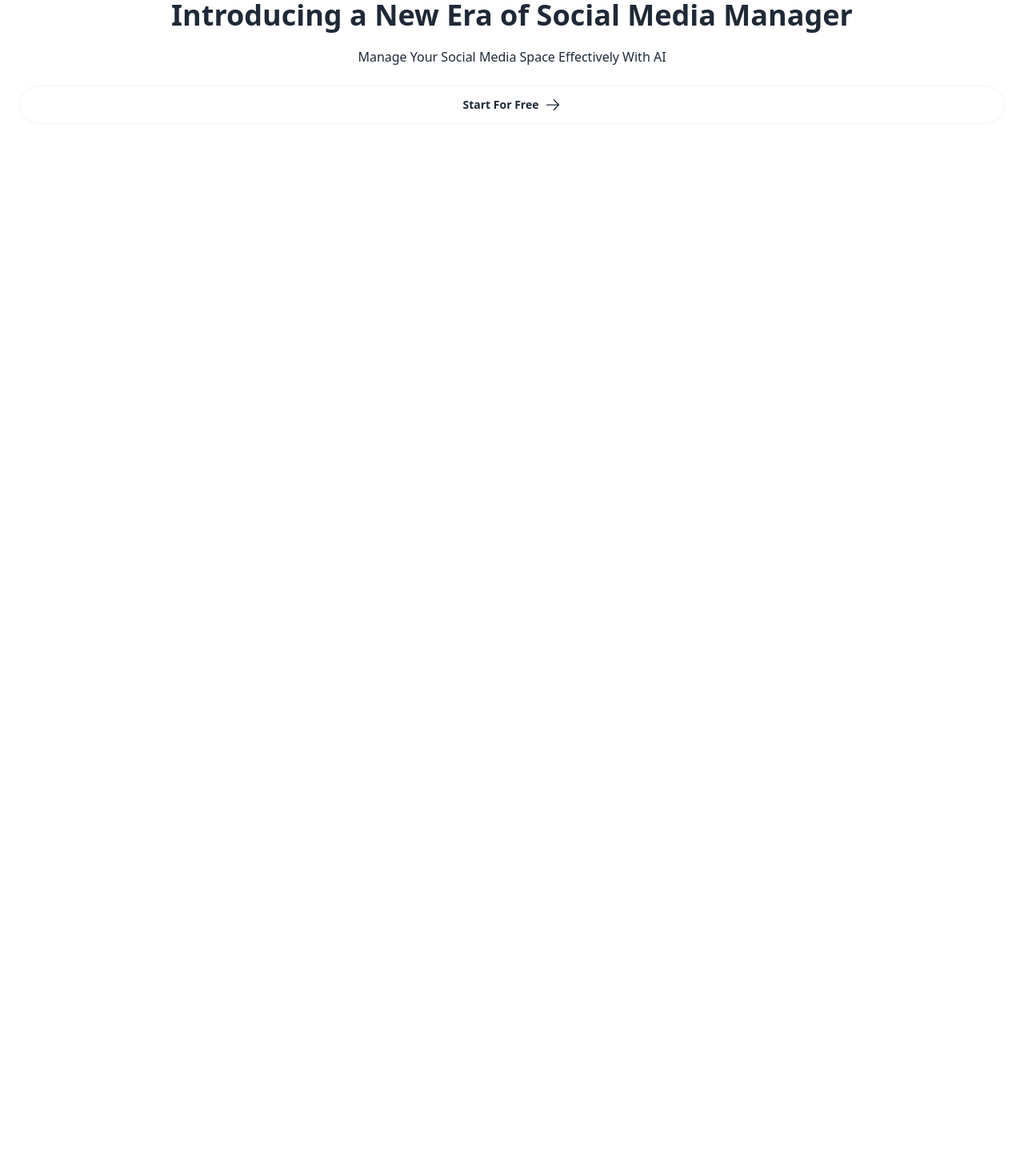
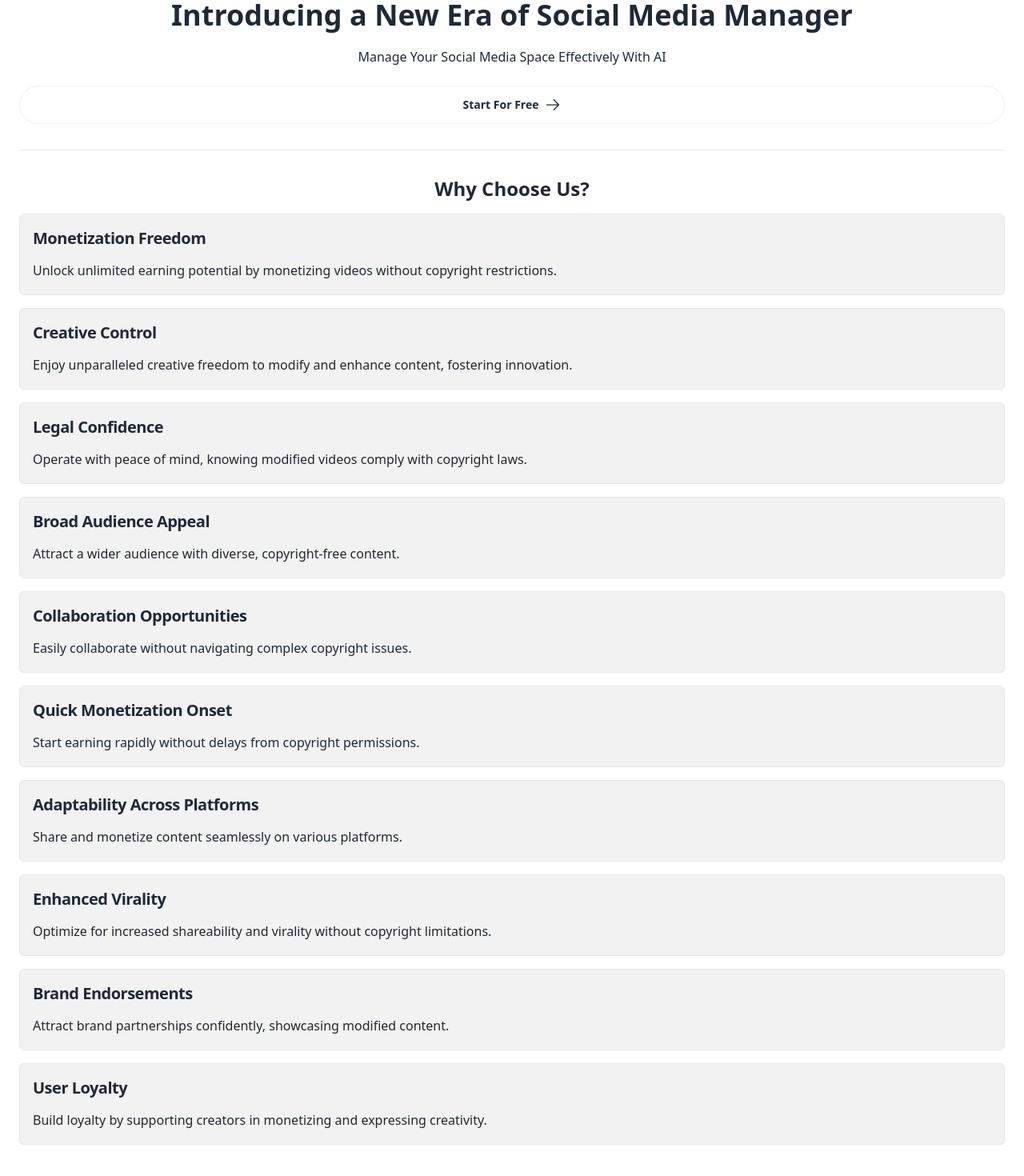
Before and after one commit to Ohanronnie/project-albert-frontend, a React (Vite) app: page / in a window 1280 px wide. Shown: the part 112-1582 px from the top of the page at 80% size. Before the commit the page ends 1280 px from the top, so only its background shows below. Built offline with nearby package versions, Linux system fonts and the light colour scheme; no server answers.

Commit message:
Added advantages

```diff
--- a/index.html
+++ b/index.html
@@ -4,12 +4,12 @@
     <meta charset="UTF-8" />
     <link rel="icon" type="image/svg+xml" href="/vite.svg" />
     <meta name="viewport" content="width=device-width, initial-scale=1.0" />
-    <title>Vite + React</title>
+    <title>Itools AI</title>
   </head>
   <script src="/eruda.js"></script>
   <script>
     if (window.location.port == 7700) {
-      location = "http://localhost:5173/payment/pay";
+      location = "http://localhost:5173";
     } else if (window.location.port == 5173) {
       eruda.init();
     }
--- a/src/routes/Landing.jsx
+++ b/src/routes/Landing.jsx
@@ -1,6 +1,62 @@
 import Header from "../components/Header";
 import { ArrowRightIcon } from "@heroicons/react/24/outline";
 import { Link } from "react-router-dom";
+const advantages = [
+  {
+    title: "Monetization Freedom",
+    body: "Unlock unlimited earning potential by monetizing videos without copyright restrictions.",
+  },
+  {
+    title: "Creative Control",
+    body: "Enjoy unparalleled creative freedom to modify and enhance content, fostering innovation.",
+  },
+  {
+    title: "Legal Confidence",
+    body: "Operate with peace of mind, knowing modified videos comply with copyright laws.",
+  },
+  {
+    title: "Broad Audience Appeal",
+    body: "Attract a wider audience with diverse, copyright-free content.",
+  },
+  {
+    title: "Collaboration Opportunities",
+    body: "Easily collaborate without navigating complex copyright issues.",
+  },
+  {
+    title: "Quick Monetization Onset",
+    body: "Start earning rapidly without delays from copyright permissions.",
+  },
+  {
+    title: "Adaptability Across Platforms",
+    body: "Share and monetize content seamlessly on various platforms.",
+  },
+  {
+    title: "Enhanced Virality",
+    body: "Optimize for increased shareability and virality without copyright limitations.",
+  },
+  {
+    title: "Brand Endorsements",
+    body: "Attract brand partnerships confidently, showcasing modified content.",
+  },
+  {
+    title: "User Loyalty",
+    body: "Build loyalty by supporting creators in monetizing and expressing creativity.",
+  },
+];
+const Advantages = ({ title, body }) => {
+  return (
+    <>
+      <main className={"mb-4"}>
+        <div className="border-[1px] py-4 pl-4 rounded-md border-solid text-cente bg-base-200">
+          <h1 className="text-xl font-bold tracking-tight sm:text-xl">
+            {title}
+          </h1>
+          <p className="mt-3 text-base leading-7">{body}</p>
+        </div>
+      </main>
+    </>
+  );
+};
 export default function Landing() {
   return (
     <>
@@ -21,6 +77,17 @@ export default function Landing() {
             </button>
           </Link>
         </div>
+        <hr className="my-8" />
+        <div className="">
+          <h1 className="font-semibold mb-4 dark:text-white leading-[1.3]  text-2xl text-center">
+            Why Choose Us?
+          </h1>
+          <div className="pb-8">
+            {advantages.map((e) => (
+              <Advantages key={Math.random()} {...e} />
+            ))}
+          </div>
+        </div>
       </section>
     </>
   );
```
Also changed, not shown: 1 other file (tests, documents, lock files or other folders).
